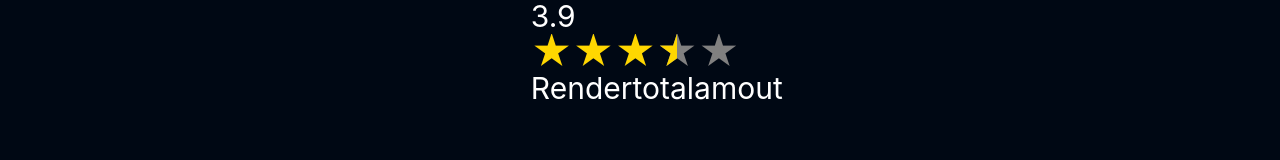
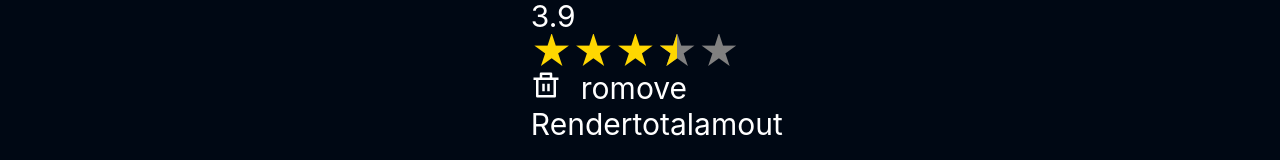
Before and after one commit to Soni895/Edu_tech, a React (Create React App) app: page /dashboard/cart in a window 1280 px wide. Shown: the part 522-682 px from the top of the page. Built offline with nearby package versions, Linux system fonts and the light colour scheme; no server answers.

Commit message:
butten clicked

```diff
--- a/src/Slices/CartSlice.js
+++ b/src/Slices/CartSlice.js
@@ -15,6 +15,10 @@ const CartSlice=createSlice(
            setTotalItems(state,value)
            {
             state.user=value.payload;
+           },
+           removeitem()
+           {
+             console.log("hi");
            }
 
 
@@ -26,5 +30,5 @@ const CartSlice=createSlice(
 
     }
 )
-export const {setTotalItems}=CartSlice.actions;
+export const {setTotalItems,removeitem}=CartSlice.actions;
 export default CartSlice.reducer;
--- a/src/components/core/dashboard/Cart/Rendercartcourses.js
+++ b/src/components/core/dashboard/Cart/Rendercartcourses.js
@@ -1,18 +1,22 @@
 import React from "react";
-import { useSelector } from "react-redux";
+import { useDispatch,useSelector } from "react-redux";
 import ReactStars from "react-rating-stars-component";
+import { RiDeleteBinLine } from "react-icons/ri";
+import {removeitem} from "../../../../Slices/CartSlice"
 
 function Rendercartcourses() {
-//   const { Cart } = useSelector((state) => state.Cart);
-const Cart=[
+    const dispatch=useDispatch();
+
+  //   const { Cart } = useSelector((state) => state.Cart);
+  const Cart = [
     {
-        thumbmail:"hidarshan soni",
-        courseName:"webdev",
-        Category:"dats",
-        rating:"3.9",
-
-    }
-]
+      thumbmail: "hidarshan soni",
+      courseName: "webdev",
+      Category: "dats",
+      rating: 3.9,
+      RagingAndReviewCount: 5,
+    },
+  ];
 
   return (
     <div>
@@ -30,11 +34,20 @@ const Cart=[
                 count={5}
                 edit={false}
                 isHalf={true}
-                value={course.rating}
-
+                value={course?.rating}
                 size={40}
                 activeColor="#ffd700"
               />
+              <span> {course?.RagingAndReviewCount.length}</span>
+            </div>
+            <div>
+              <button className="flex gap-5" onClick={()=>
+              {
+                dispatch(removeitem())
+              }}>
+                <RiDeleteBinLine />
+                <span>romove</span>
+              </button>
             </div>
           </div>
         );
--- a/src/components/core/dashboard/Cart/cart.js
+++ b/src/components/core/dashboard/Cart/cart.js
@@ -1,9 +1,10 @@
 import React from 'react'
-import { useSelector } from 'react-redux'
+import {  useSelector } from 'react-redux'
 import Rendercartcourses from './Rendercartcourses';
 import Rendertotalamout from './Rendertotalamout';
 
 function Cart() {
+
     const {Totalitems,Total}=useSelector((state)=>state.Cart);
     console.log(Totalitems,Total)
   return (
```
